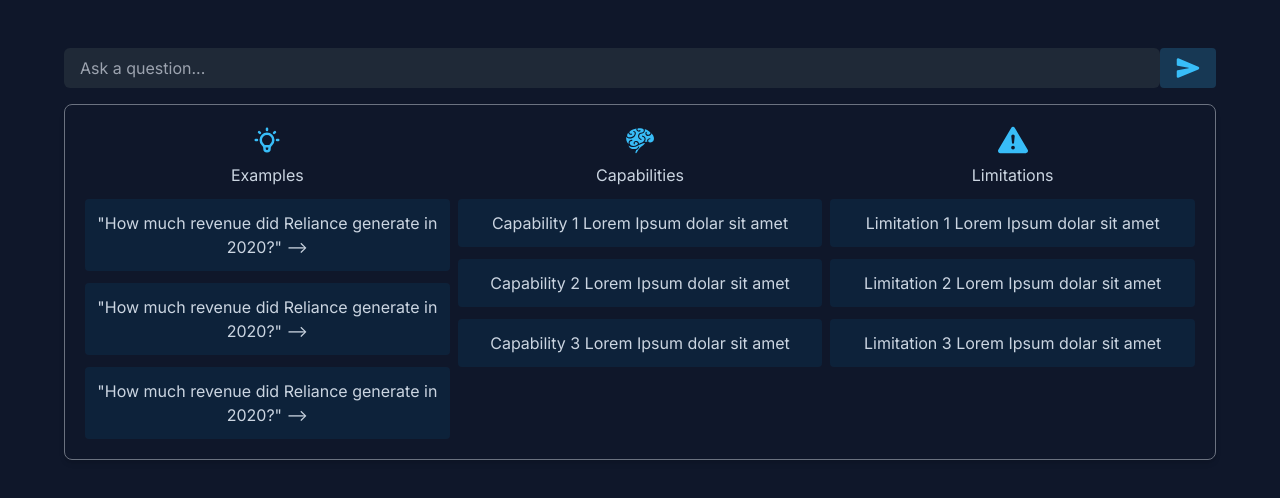
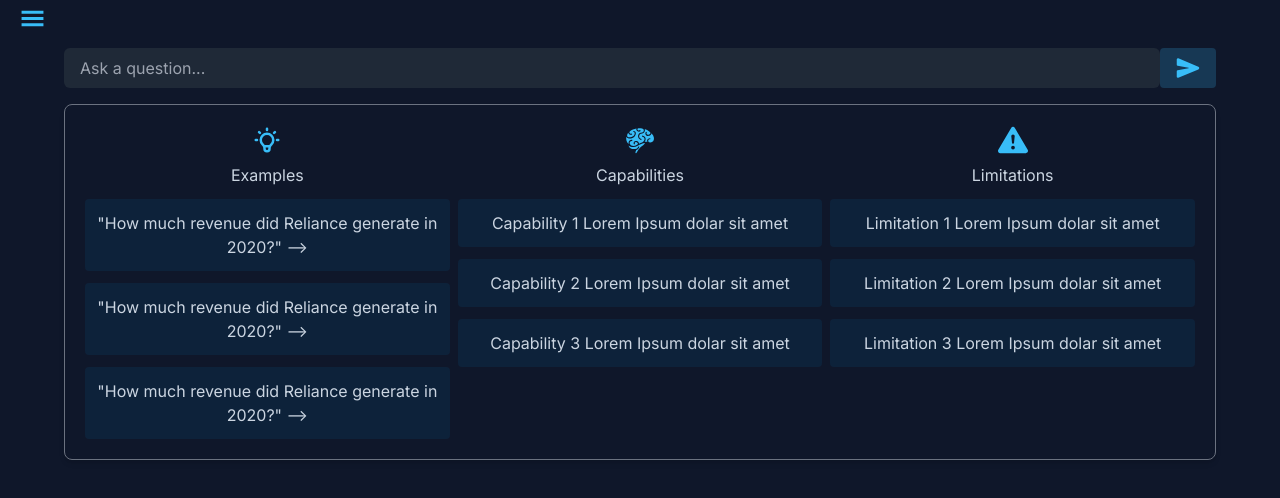
Before and after one commit to tejasdeshpande100/chatnifty_, a Next.js app: page / in a window 1280 px wide. Shown: the top 498 px of the page. Built offline with nearby package versions, Linux system fonts and the light colour scheme.

Commit message:
made chart more responsive

```diff
--- a/components/ui/drawer.tsx
+++ b/components/ui/drawer.tsx
@@ -37,7 +37,9 @@ export default function SwipeableTemporaryDrawer() {
   );
 
   return (
-    <div className='lg:hidden'>
+    <div
+        // className='lg:hidden'
+    >
       {(['left'] as const).map((anchor) => (
         <React.Fragment key={anchor}>
           <Button onClick={toggleDrawer(anchor, true)}>
--- a/components/ui/responsiveChart.css
+++ b/components/ui/responsiveChart.css
@@ -1,6 +1,7 @@
 #canvas-container {
     width: 100%;
     position: relative;
+    height: 50vh;
  }
 
  #canvas-container-wrapper {
@@ -8,6 +9,7 @@
     overflow-x:scroll;
     width:100%;
     position: relative;
+    height: 50vh;
  }
 
  @media (max-width: 768px) {
```
Also changed, not shown: components/chat/chat.tsx (+0 -80 lines).
